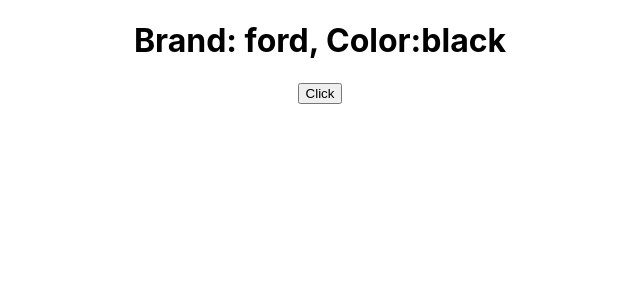
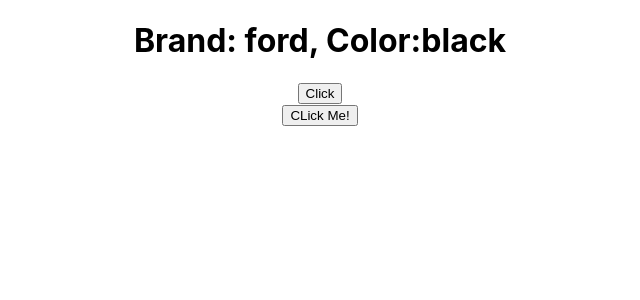
Before and after one commit to safiultarek143/React, a React (Create React App) app: page / in a window 1280 px wide. Shown: the top 300 px of the page, without its empty margins (320-960 px from the left). Built offline with nearby package versions, Linux system fonts and the light colour scheme.

Commit message:
class eventhandler

```diff
--- a/src/App.js
+++ b/src/App.js
@@ -7,6 +7,7 @@
 import Counter from './components/Counter';
 import CarOne from './components/CarOne';
 import ClickOne from './components/ClickOne';
+import ClickTwo from './components/ClickTwo';
 function App() {
   return (
     <div className="App">
@@ -18,6 +19,7 @@
       {/* <Counter /> */}
       <CarOne brand ="ford" color="black" />
       < ClickOne />
+      <ClickTwo />
     </div>
   );
 }
--- a/src/components/ClickTwo.js
+++ b/src/components/ClickTwo.js
@@ -1,11 +1,17 @@
-import React from 'react'
+import React, { Component } from 'react'
 
-const ClickTwo = () => {
-    return (
-        <div>
+ class ClickTwo extends Component {
 
-        </div>
-    )
+    clickHandler =() =>{
+        console.log("YOu clicked me")
+    }
+    render() {
+        return (
+            <div>
+            <button onClick={() => this.clickHandler()}>CLick Me!</button>
+            </div>
+        )
+    }
 }
 
 export default ClickTwo
```
